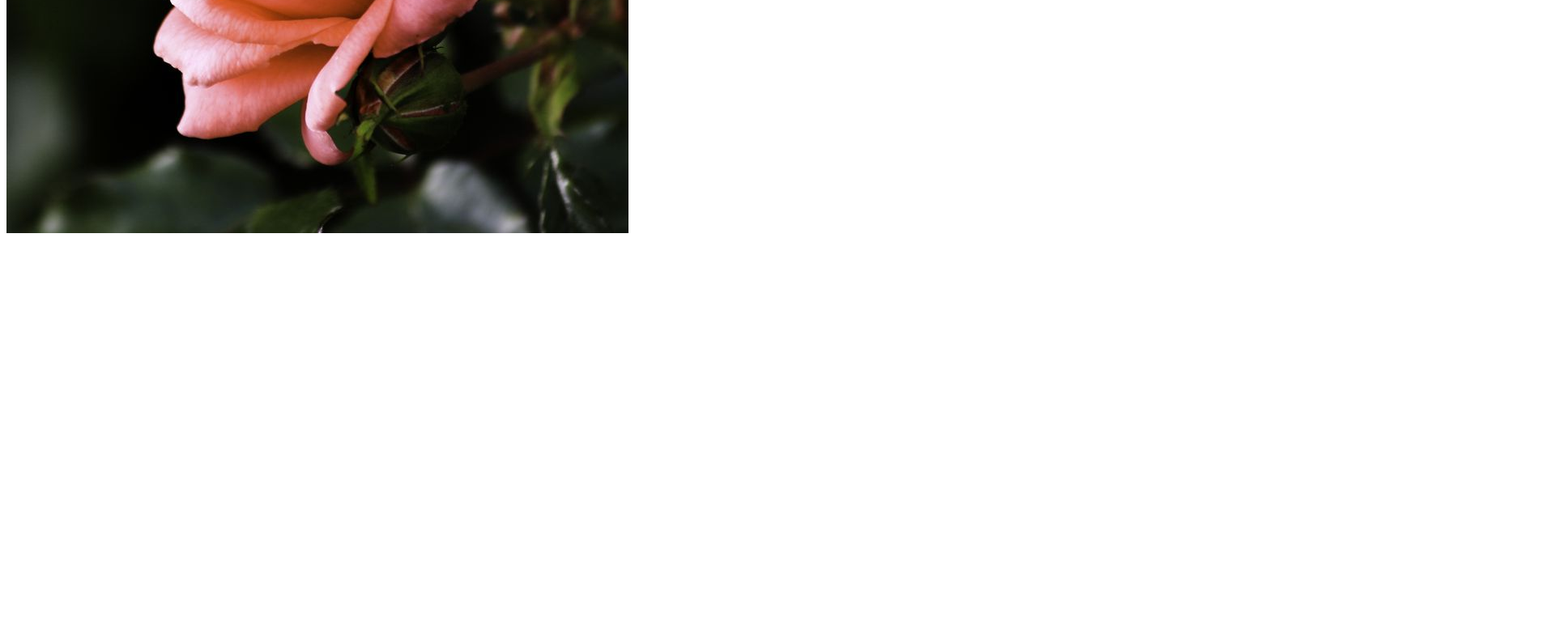
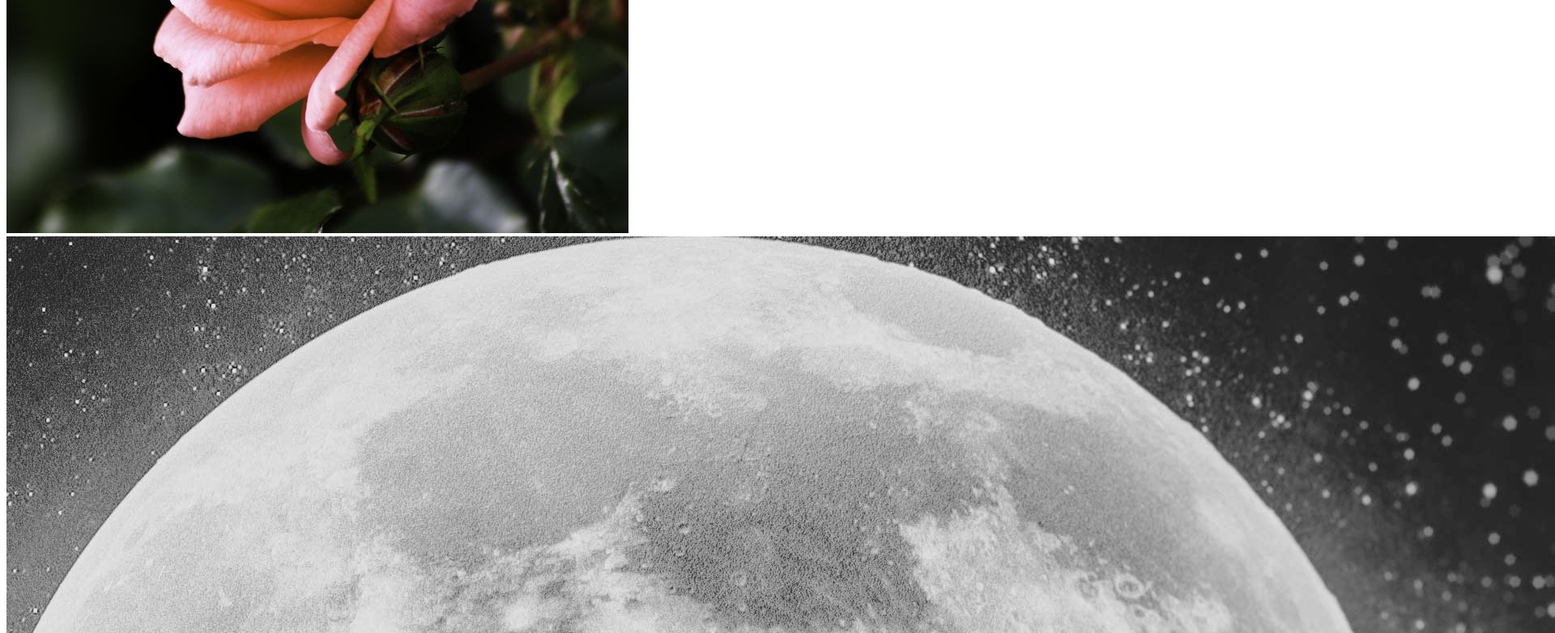
Before and after one commit to HSAyon111/my-first-repo, a plain HTML site: page index.html in a window 1280 px wide. Shown: the part 1094-1876 px from the top of the page at 81% size, 1920 px wide, since content can reach past the window. Before the commit the page ends 1394 px from the top, so only its background shows below. Drawn offline with Linux system fonts and the light colour scheme.

Commit message:
one more image

```diff
--- a/index.html
+++ b/index.html
@@ -16,5 +16,6 @@
     <p>I am coding coding and coding</p>
     <img src="HandHeart.jpg" alt="">
     <img src="rose.jpg" alt="">
+    <img src="images/Sad-Image.jpg">
 </body>
 </html>
```
